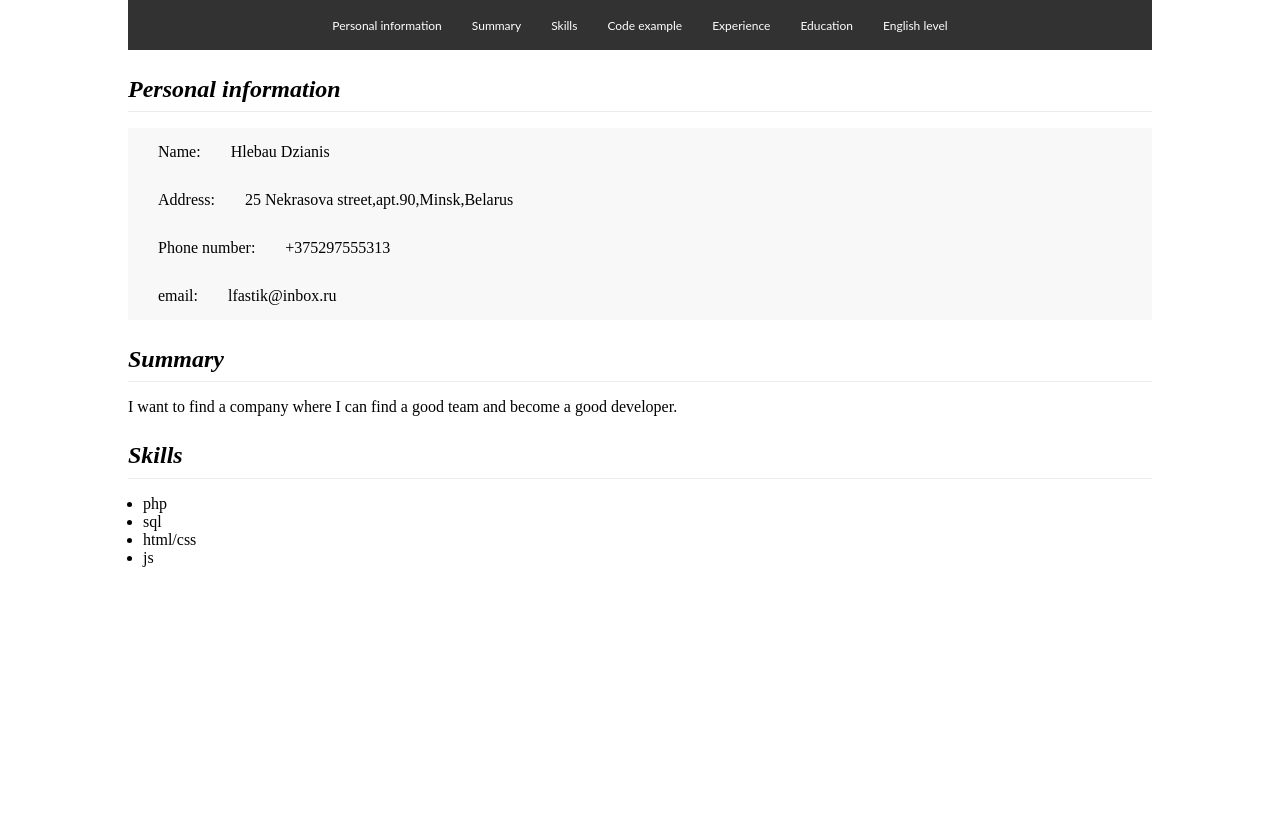
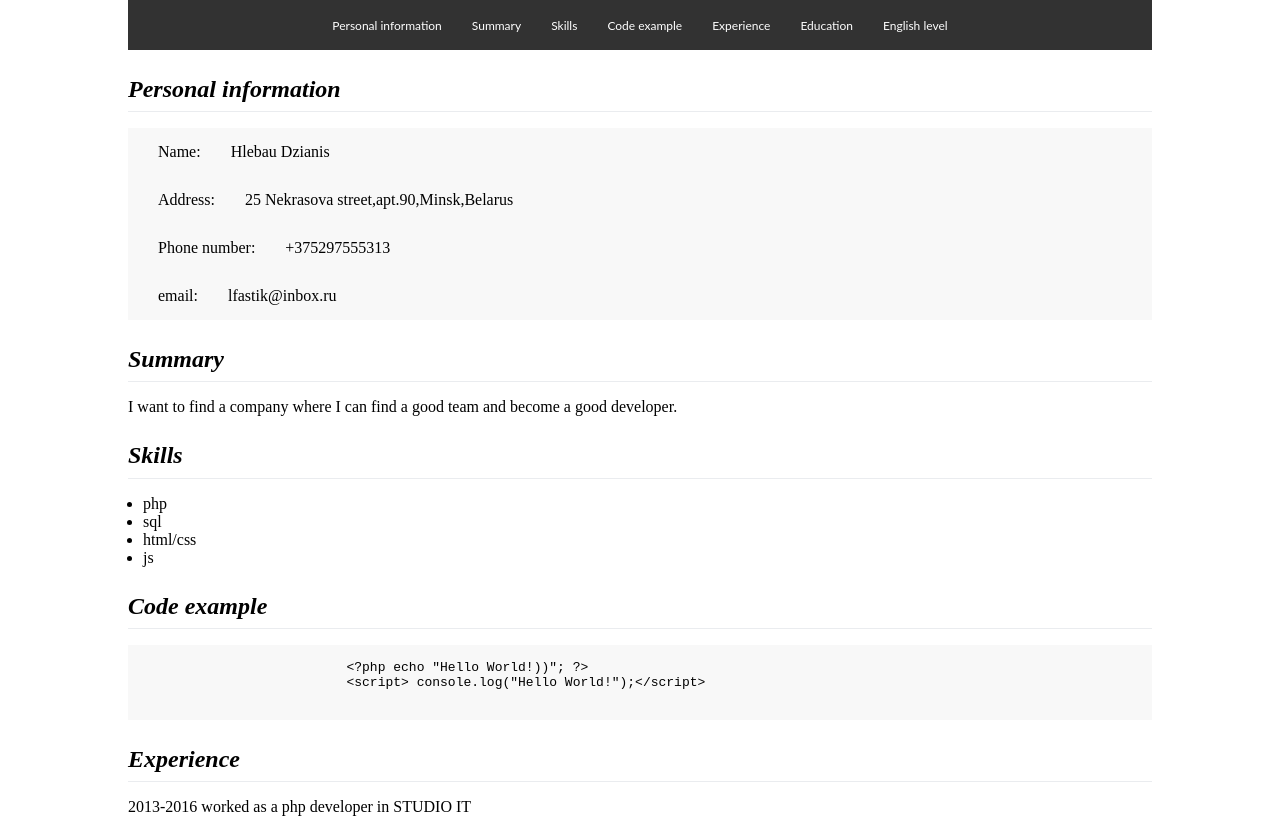
Before and after one commit to CAPYM9N/rsschool-2019Q1-cv, a plain HTML site: page index.html in a window 1280 px wide. Before the commit the page ends 800 px from the top, so only its background shows below. Drawn offline with Linux system fonts and the light colour scheme.

Commit message:
feat: add section experience

```diff
--- a/index.html
+++ b/index.html
@@ -47,6 +47,19 @@
                         <li>js</li>
                     </ul>
             </section>
+            <section>
+            <h2><strong><em>Code example</em></strong></h2>
+                <div class="inf">
+                  <pre>
+                    <code>
+                            &lt;?php echo "Hello World!))"; ?&gt;
+                            &lt;script&gt; console.log("Hello World!");&lt;/script&gt;
+                    </code>
+            </section>
+            <section>
+                    <h2><strong><em>Experience</em></strong></h2>
+                    <p class="information">2013-2016 worked as a php developer in STUDIO IT</p>
+            </section>
 
     </div>
 </body>
```
